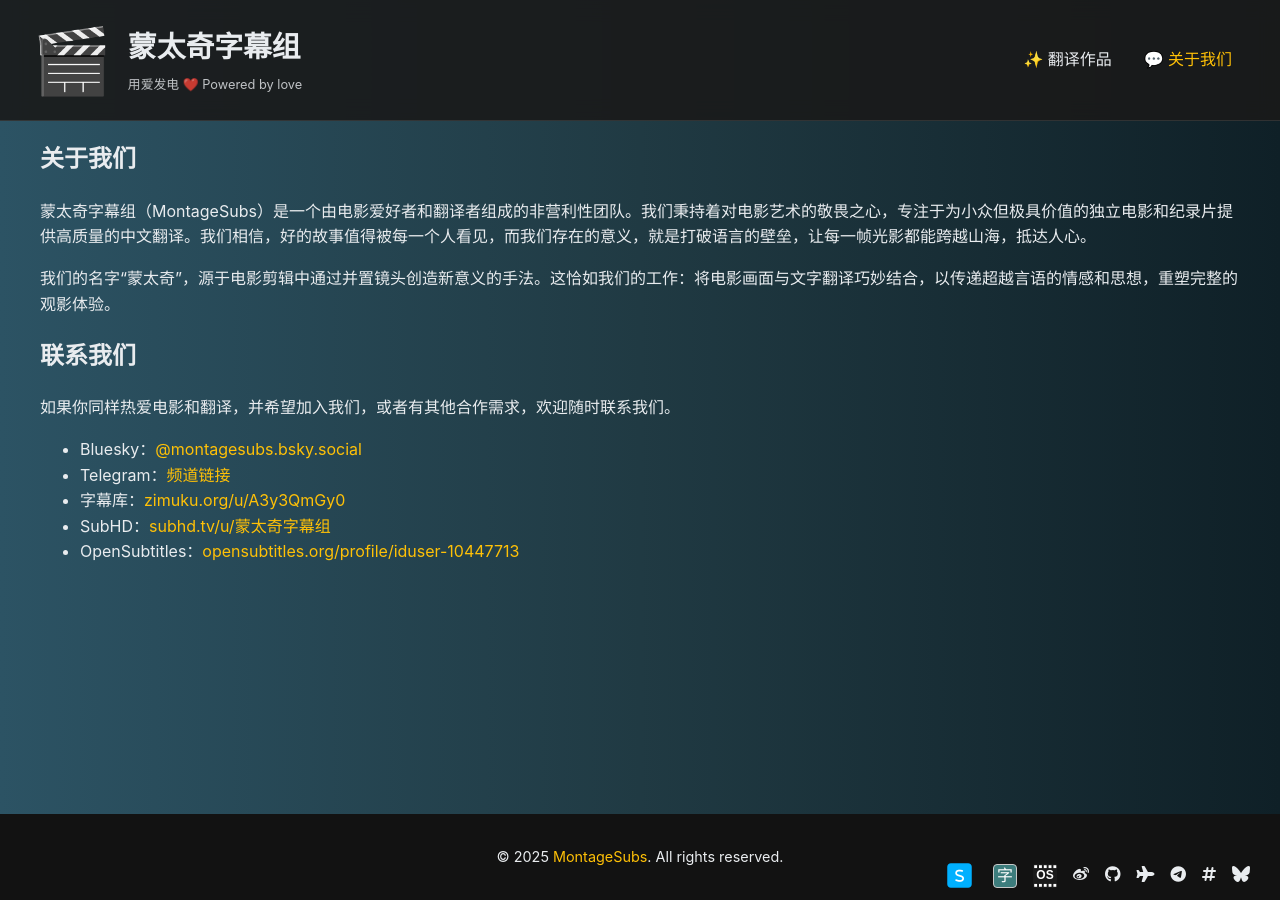
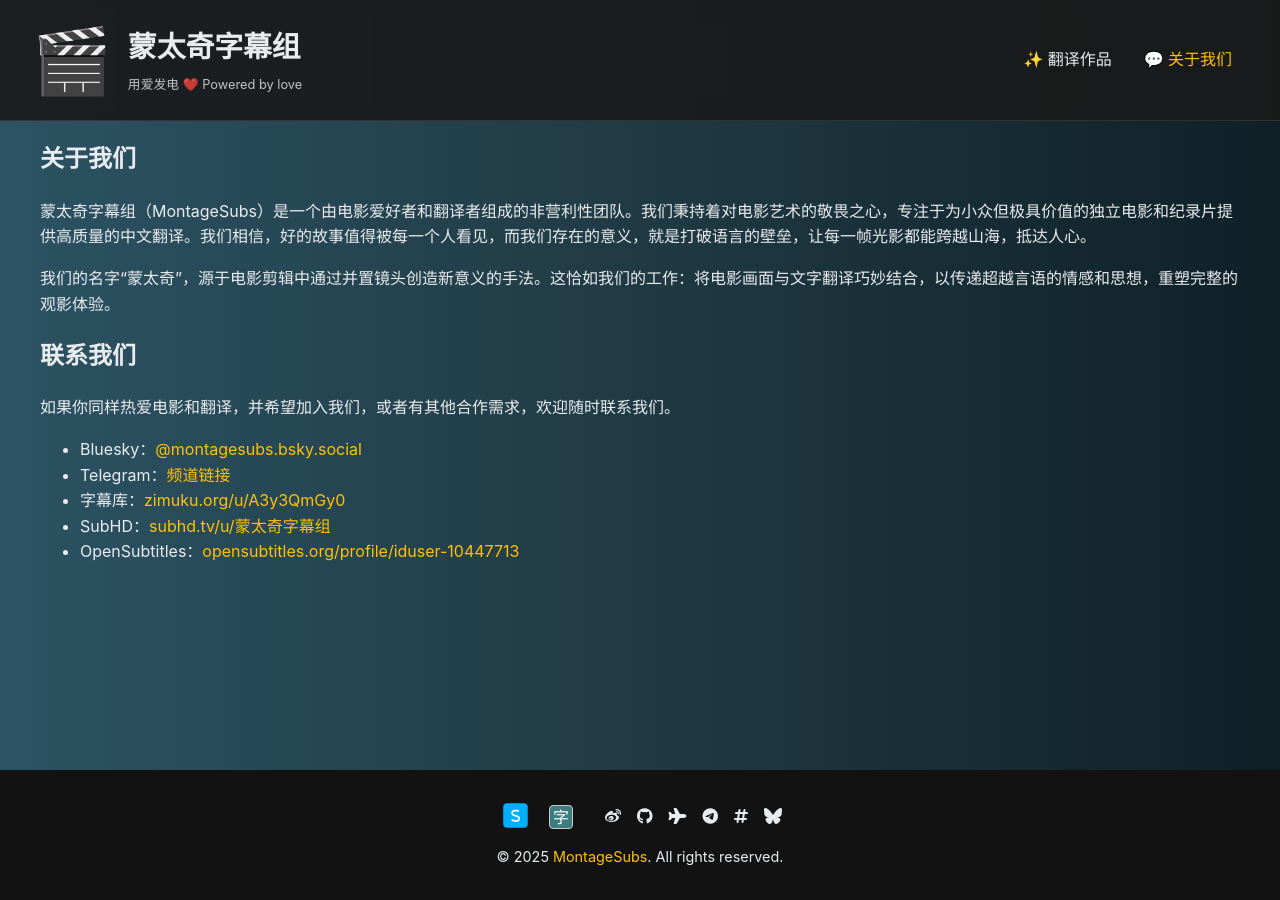
Before and after one commit to MontageSubs/montagesubs.github.io, a Jekyll site: the page built from _pages/about.md, in a window 1280 px wide. Built offline with Jekyll 4.4.1, drawn with Linux system fonts in a browser that asks for light colours.

Commit message:
update: 优化页面在窄屏下的布局

```diff
--- a/_layouts/default.html
+++ b/_layouts/default.html
@@ -24,7 +24,34 @@
 
 <body>
 
-    <div class="social-links-fixed">
+    <div class="navbar">
+        <div class="navbar-left">
+            <a href="{{ '/' | relative_url }}">
+                <span class="navbar-logo">🎬</span>
+            </a>
+            <a href="{{ '/' | relative_url }}">
+                <div class="navbar-title">
+                    <span class="group-name">蒙太奇字幕组</span>
+                    <span class="slogan">用爱发电 ❤️ Powered by love</span>
+                </div>
+            </a>
+        </div>
+        <div class="navbar-right">
+            <a href="{{ '/index.html' | relative_url }}" class="nav-link{% if page.url == '/' or page.collection == 'works' %} active{% endif %}">✨ 翻译作品</a>
+
+            {% for p in site.pages %}
+            <a href="{{ p.url | relative_url }}" class="nav-link{% if page.url == p.url %} active{% endif %}">{{p.icon}} {{p.title}}</a>
+            {% endfor %}
+
+        </div>
+    </div>
+
+    <div class="container">
+        {{ content }}
+    </div>
+
+    <footer class="site-footer">
+        <div class="social-links">
             <a href="https://subhd.tv/u/%E8%92%99%E5%A4%AA%E5%A5%87%E5%AD%97%E5%B9%95%E7%BB%84" target="_blank" data-tooltip="SubHD 字幕站">
                 <span class="fa-stack fa-1x subhd-icon">
                     <i class="fa-solid fa-square fa-stack-2x"></i>
@@ -60,36 +87,8 @@
                 <i class="fa-brands fa-bluesky"></i>
             </a>
         </div>
-
-    <div class="navbar">
-        <div class="navbar-left">
-            <a href="{{ '/' | relative_url }}">
-                <span class="navbar-logo">🎬</span>
-            </a>
-            <a href="{{ '/' | relative_url }}">
-                <div class="navbar-title">
-                    <span class="group-name">蒙太奇字幕组</span>
-                    <span class="slogan">用爱发电 ❤️ Powered by love</span>
-                </div>
-            </a>
-        </div>
-        <div class="navbar-right">
-            <a href="{{ '/index.html' | relative_url }}" class="nav-link{% if page.url == '/' or page.collection == 'works' %} active{% endif %}">✨ 翻译作品</a>
-
-            {% for p in site.pages %}
-            <a href="{{ p.url | relative_url }}" class="nav-link{% if page.url == p.url %} active{% endif %}">{{p.icon}} {{p.title}}</a>
-            {% endfor %}
-
-        </div>
-    </div>
-
-    <div class="container">
-        {{ content }}
-    </div>
-
-    <footer class="site-footer">
         <div class="footer-content">
-            &copy; {{ site.time | date: "%Y" }} <a href="https://montagesubs.github.io">MontageSubs</a>. All rights reserved.
+            &copy; {{ site.time | date: "%Y" }} <a href="{{ '/' | relative_url }}">MontageSubs</a>. All rights reserved.
         </div>
     </footer>
 </body>
--- a/assets/css/main.css
+++ b/assets/css/main.css
@@ -61,6 +61,7 @@
 .navbar-title .group-name {
     font-size: 1.8rem;
     font-weight: 700;
+    white-space: nowrap;
 }
 
 .navbar-title .slogan {
@@ -107,6 +108,30 @@
     color: #ffc107 !important;
 }
 
+@media (max-width: 767px) {
+    .navbar {
+        flex-direction: column;
+        align-items: center;
+    }
+
+    .navbar-left {
+        justify-content: center;
+        margin-bottom: 0.5rem;
+        text-align: center;
+    }
+
+    .navbar-right {
+        width: 100%;
+        justify-content: center;
+        flex-wrap: wrap;
+        gap: 0.5rem 1rem;
+    }
+
+    .nav-link {
+        margin: 0 0.5rem;
+    }
+}
+
 /* 通用链接样式 */
 a {
     color: #ffc107;
@@ -128,36 +153,33 @@
     flex-shrink: 0;
 }
 
-.social-links-fixed {
-    position: fixed;
-    bottom: 10px;
-    right: 30px;
+.social-links {
     display: flex;
-    flex-direction: row;
+    justify-content: center;
+    align-items: center;
+    display: flex;
     gap: 16px;
-    z-index: 10000;
+    margin-bottom: 1rem;
 }
 
-.social-links-fixed a {
+.social-links a {
     position: relative;
     color: #e9ecef;
     font-size: 16px;
     transition: transform 0.2s ease-in-out;
 }
 
-.social-links-fixed a:hover {
+.social-links a:hover {
     transform: scale(1.2);
 }
 
 /* 调整悬停标题样式 */
-.social-links-fixed a[data-tooltip]::after {
+.social-links a[data-tooltip]::after {
     content: attr(data-tooltip);
     position: absolute;
     bottom: 120%;
-    /* 弹出到图标上方 */
     left: 50%;
     transform: translateX(-50%);
-    /* 居中对齐 */
     white-space: nowrap;
     background-color: #333;
     color: #fff;
@@ -169,22 +191,22 @@
     transition: opacity 0.3s, visibility 0.3s;
 }
 
-.social-links-fixed a[data-tooltip]:hover::after {
+.social-links a[data-tooltip]:hover::after {
     opacity: 1;
     visibility: visible;
 }
 
 /* SubHD.tv 图标样式 */
-.social-links-fixed .subhd-icon {
+.social-links .subhd-icon {
     font-size: 14px;
 }
 
-.social-links-fixed .subhd-icon .fa-square {
+.social-links .subhd-icon .fa-square {
     color: #00b0ff;
 }
 
 /* 字幕库图标样式 */
-.social-links-fixed .zimuku-icon {
+.social-links .zimuku-icon {
     display: inline-flex;
     justify-content: center;
     align-items: center;
--- a/assets/css/work.css
+++ b/assets/css/work.css
@@ -74,3 +74,9 @@
     margin-bottom: 0.5rem;
     color: #ced4da;
 }
+
+@media (max-width: 767px) {
+    .work-details {
+        flex-direction: column;
+    }
+}
```
Lines whose indentation alone changed are shown as unchanged.
